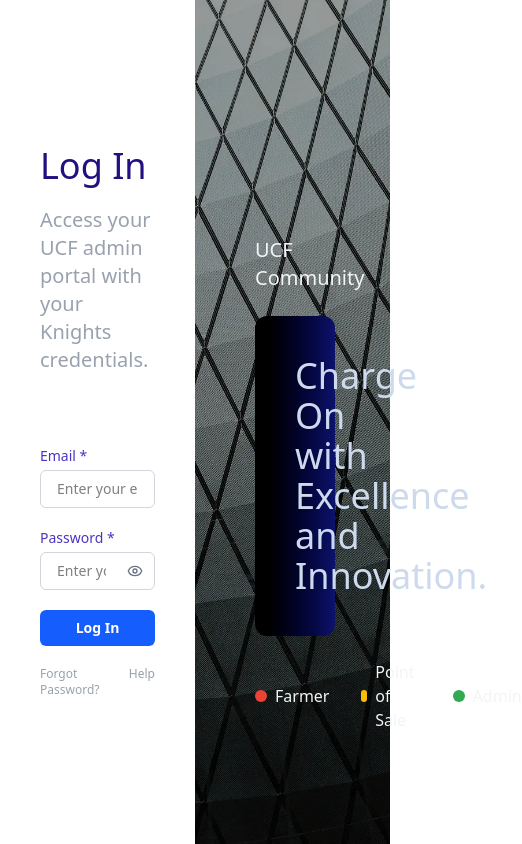
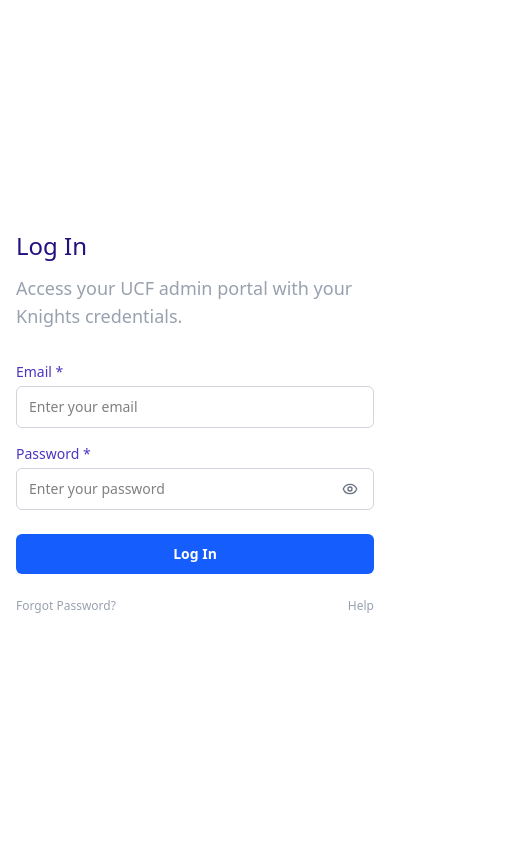
Before and after one commit to sameerkali/ucf-admin, a React (Vite) app: page /login in a window 390 px wide. Shown: the whole page, 522 px wide, since content can reach past the window. Built offline with nearby package versions, Linux system fonts and the light colour scheme.

Commit message:
style: Update styling for LoginForm and LoginPage components for improved layout and responsiveness

```diff
--- a/src/components/auth/LoginForm.tsx
+++ b/src/components/auth/LoginForm.tsx
@@ -109,7 +109,7 @@
   return (
     <form
       onSubmit={handleSubmit(onSubmit)}
-      className="max-w-sm w-full space-y-5"
+      className="w-full max-w-sm mx-auto lg:mx-0 space-y-4 sm:space-y-5"
       role="form"
       aria-label="Login form"
     >
@@ -132,7 +132,7 @@
               message: "Invalid email address"
             }
           })}
-          className={`w-full rounded-md px-4 py-2 border outline-none text-sm transition ${
+          className={`w-full rounded-md px-3 sm:px-4 py-2.5 sm:py-2 border outline-none text-sm transition ${
             errors.email
               ? "border-red-400 placeholder-red-500"
               : "border-gray-300 focus:border-blue-500 focus:ring-2 focus:ring-blue-200"
@@ -159,7 +159,7 @@
             placeholder="Enter your password"
             aria-describedby={errors.password ? "password-error" : undefined}
             {...register("password", { required: "Password is required" })}
-            className={`w-full rounded-md px-4 py-2 pr-12 border outline-none text-sm transition ${
+            className={`w-full rounded-md px-3 sm:px-4 py-2.5 sm:py-2 pr-10 sm:pr-12 border outline-none text-sm transition ${
               errors.password
                 ? "border-red-400 placeholder-red-500"
                 : "border-gray-300 focus:border-blue-500 focus:ring-2 focus:ring-blue-200"
@@ -168,7 +168,7 @@
           <button
             type="button"
             onClick={togglePasswordVisibility}
-            className="absolute right-3 top-1/2 transform -translate-y-1/2 text-gray-500 hover:text-gray-700 transition"
+            className="absolute right-3 top-1/2 transform -translate-y-1/2 text-gray-500 hover:text-gray-700 transition p-1"
             aria-label={showPassword ? "Hide password" : "Show password"}
             tabIndex={0}
           >
@@ -186,11 +186,11 @@
         )}
       </div>
 
-      <div className="flex flex-col gap-3">
+      <div className="flex flex-col gap-3 pt-2">
         <button
           type="submit"
           disabled={isSubmitting}
-          className="w-full bg-blue-600 hover:bg-blue-700 disabled:bg-blue-400 text-white text-sm font-semibold py-2 rounded-md transition focus:outline-none focus:ring-2 focus:ring-blue-500"
+          className="w-full bg-blue-600 hover:bg-blue-700 disabled:bg-blue-400 text-white text-sm font-semibold py-2.5 sm:py-2 rounded-md transition focus:outline-none focus:ring-2 focus:ring-blue-500"
           aria-label={isSubmitting ? "Signing in..." : "Sign in"}
         >
           {isSubmitting ? (
@@ -201,7 +201,7 @@
         </button>
       </div>
 
-      <div className="flex justify-between text-xs text-gray-400">
+      <div className="flex justify-between text-xs text-gray-400 pt-2">
         <span className="cursor-not-allowed">Forgot Password?</span>
         <span className="cursor-not-allowed">Help</span>
       </div>
--- a/src/components/auth/LoginPage.tsx
+++ b/src/components/auth/LoginPage.tsx
@@ -3,46 +3,63 @@
 
 export default function LoginPage() {
   return (
-    <div className="flex h-screen w-screen">
-      <div className="w-1/2 container p-10 flex flex-col gap-18 justify-center">
+    <div className="flex flex-col lg:flex-row h-screen w-screen">
+      {/* Form Section */}
+      <div className="w-full lg:w-1/2 container p-4 sm:p-6 lg:p-10 flex flex-col gap-8 lg:gap-18 justify-center min-h-screen lg:min-h-0">
         <div>
-          <h1 className="text-primary-pressed font-medium text-4xl mb-5">
+          <h1 className="text-primary-pressed font-medium text-2xl sm:text-3xl lg:text-4xl mb-3 lg:mb-5">
             Log In
           </h1>
-          <p className="text-gray-400 font-medium text-xl">
+          <p className="text-gray-400 font-medium text-lg sm:text-xl">
             Access your UCF admin portal with your Knights credentials.
           </p>
         </div>
 
         <LoginForm />
       </div>
-      <div className="w-1/2 relative h-full">
+
+      {/* Banner Section - Hidden on mobile, visible on large screens */}
+      <div className="hidden lg:block lg:w-1/2 relative h-full">
         <img
           src={banner481}
           className="h-full w-full relative object-cover"
           alt="UCF Campus"
         />
-        <div className="absolute px-15 top-0 gap-6 justify-end py-28 text-gray-100 inset-0 flex flex-col">
-          <p className="text-xl font-medium">UCF Community</p>
-          <div className="bg-gradient-to-r from-black p-10 rounded-xl to-[#0D126C]">
-            <p className="text-info-secondary font-medium text-4xl">
+        <div className="absolute px-8 xl:px-15 top-0 gap-4 xl:gap-6 justify-end py-16 xl:py-28 text-gray-100 inset-0 flex flex-col">
+          <p className="text-lg xl:text-xl font-medium">UCF Community</p>
+          <div className="bg-gradient-to-r from-black p-6 xl:p-10 rounded-xl to-[#0D126C]">
+            <p className="text-info-secondary font-medium text-2xl xl:text-4xl">
               Charge On with Excellence and Innovation.
             </p>
           </div>
-          <div className="flex gap-8">
+          <div className="flex gap-4 xl:gap-8">
             <div className="flex items-center gap-2">
               <div className="size-3 rounded-full bg-[#EA4335]" />
-              Farmer
+              <span className="text-sm xl:text-base">Farmer</span>
             </div>
             <div className="flex items-center gap-2">
               <div className="size-3 rounded-full bg-[#FBBC05]" />
-              Point of Sale
+              <span className="text-sm xl:text-base">Point of Sale</span>
             </div>
             <div className="flex items-center gap-2">
               <div className="size-3 rounded-full bg-[#34A853]" />
-              Admin
+              <span className="text-sm xl:text-base">Admin</span>
             </div>
           </div>
+        </div>
+      </div>
+
+      {/* Mobile Banner Section - Optional: Show a smaller version on mobile */}
+      <div className="lg:hidden w-full h-32 sm:h-40 relative overflow-hidden">
+        <img
+          src={banner481}
+          className="h-full w-full object-cover"
+          alt="UCF Campus"
+        />
+        <div className="absolute inset-0 bg-black bg-opacity-40 flex items-center justify-center">
+          <p className="text-white font-medium text-lg sm:text-xl text-center px-4">
+            UCF Community Portal
+          </p>
         </div>
       </div>
     </div>
--- a/src/layout/Sidebar.tsx
+++ b/src/layout/Sidebar.tsx
@@ -155,7 +155,7 @@
       {/* Logout Modal */}
       {showLogoutModal && (
         <div
-          className="fixed inset-0 bg-black bg-opacity-70 flex items-center justify-center z-50"
+          className="fixed inset-0 bg-black/70 flex items-center justify-center z-50"
           onClick={handleLogoutCancel}
           role="dialog"
           aria-modal="true"
```
